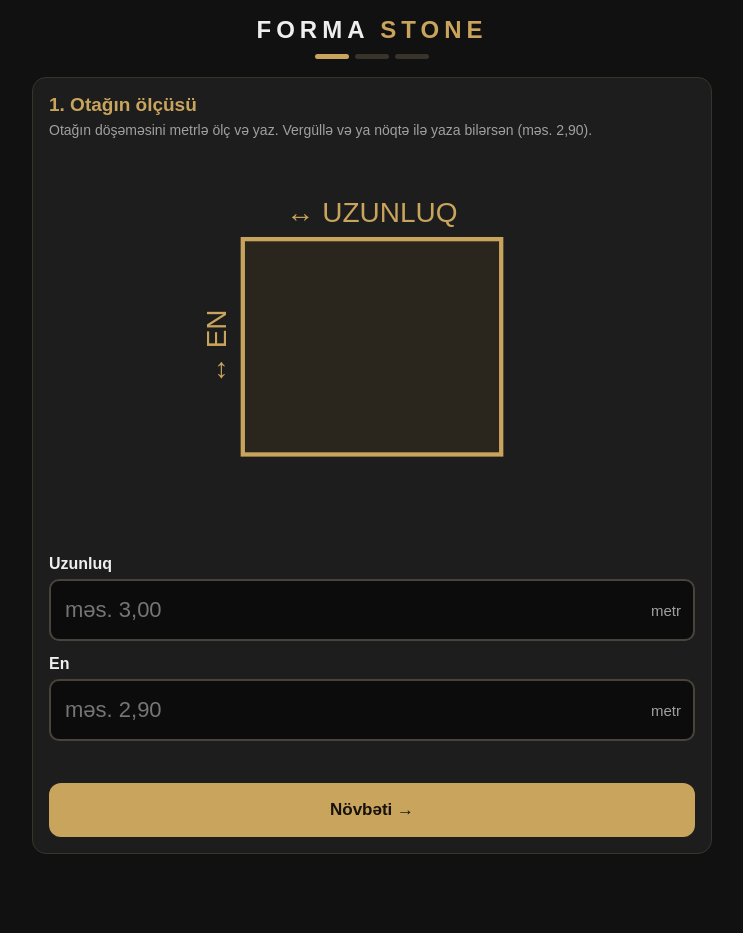
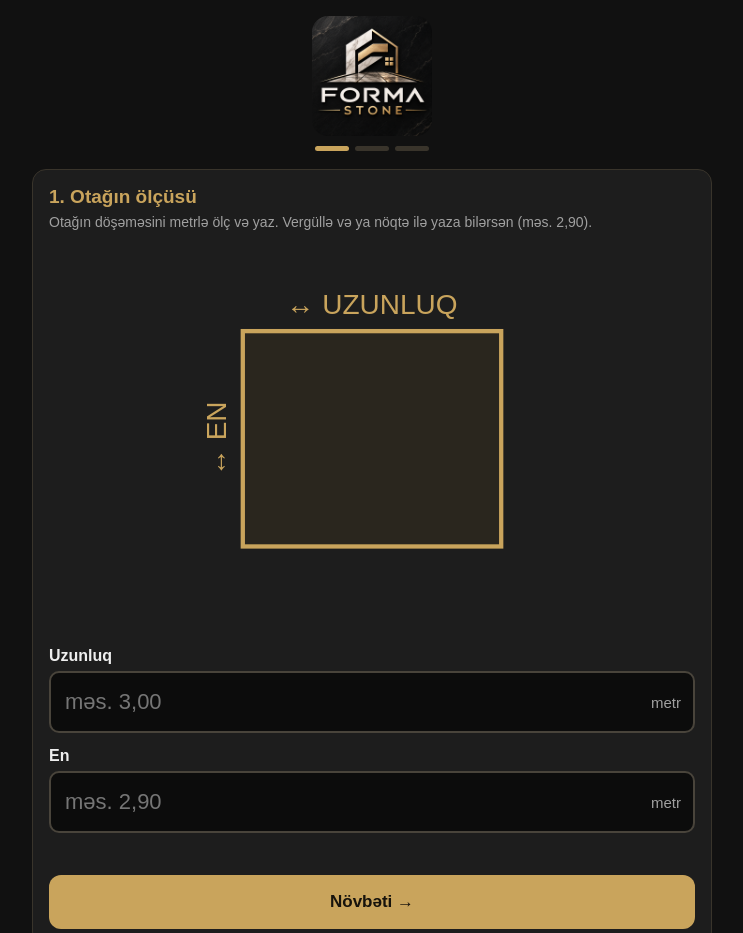
Before and after one commit to YusifUsta/Forma-Stone, a plain HTML site: page index.html in a window 1280 px wide. Shown: the top 933 px of the page, without its empty margins (268-1011 px from the left). Before the commit the page ends 876 px from the top, so only its background shows below. Drawn offline with Linux system fonts and the light colour scheme.

Commit message:
Update index.html

```diff
--- a/index.html
+++ b/index.html
@@ -2,7 +2,20 @@
 <html lang="az"><head><meta charset="UTF-8">
 <meta name="viewport" content="width=device-width,initial-scale=1,viewport-fit=cover">
 <title>FORMA STONE</title>
-<meta name="theme-color" content="#111111">
+<meta name="theme-color" content="#111111"><meta property="og:title" content="FORMA STONE">
+<meta property="og:description" content="Kafel düzülüşü və material hesabı">
+<meta property="og:image" content="https://yusifusta.github.io/Forma-Stone/logo.png">
+<meta property="og:type" content="website">
+<script>
+document.addEventListener('DOMContentLoaded',function(){try{
+var u=new URL('logo.png',location.href).href;
+document.querySelectorAll('link[rel=icon],link[rel=apple-touch-icon],link[rel=manifest]').forEach(function(e){e.remove()});
+document.head.insertAdjacentHTML('beforeend','<link rel="icon" href="'+u+'"><link rel="apple-touch-icon" href="'+u+'">');
+var m={name:'FORMA STONE',short_name:'FORMA STONE',display:'standalone',background_color:'#111111',theme_color:'#111111',lang:'az',start_url:location.href.split('#')[0],icons:[{src:u,sizes:'512x512',type:'image/png',purpose:'any'}]};
+var l=document.createElement('link');l.rel='manifest';l.href=URL.createObjectURL(new Blob([JSON.stringify(m)],{type:'application/manifest+json'}));document.head.appendChild(l);
+var h=document.querySelector('.logo');if(h)h.innerHTML='<img src="'+u+'" alt="FORMA STONE" style="width:120px;height:120px;border-radius:16px;display:block;margin:0 auto">';
+}catch(e){}});
+</script>
 <script>
 (function(){try{
 const c=document.createElement('canvas');c.width=c.height=512;const x=c.getContext('2d');
```
